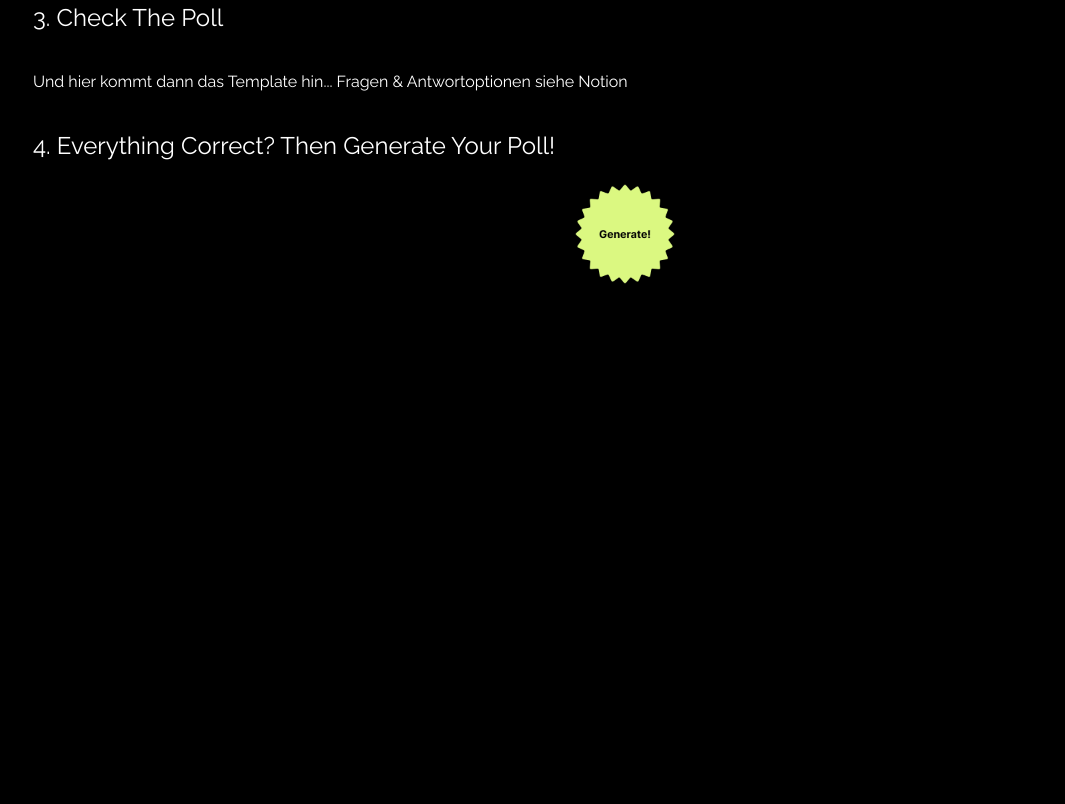
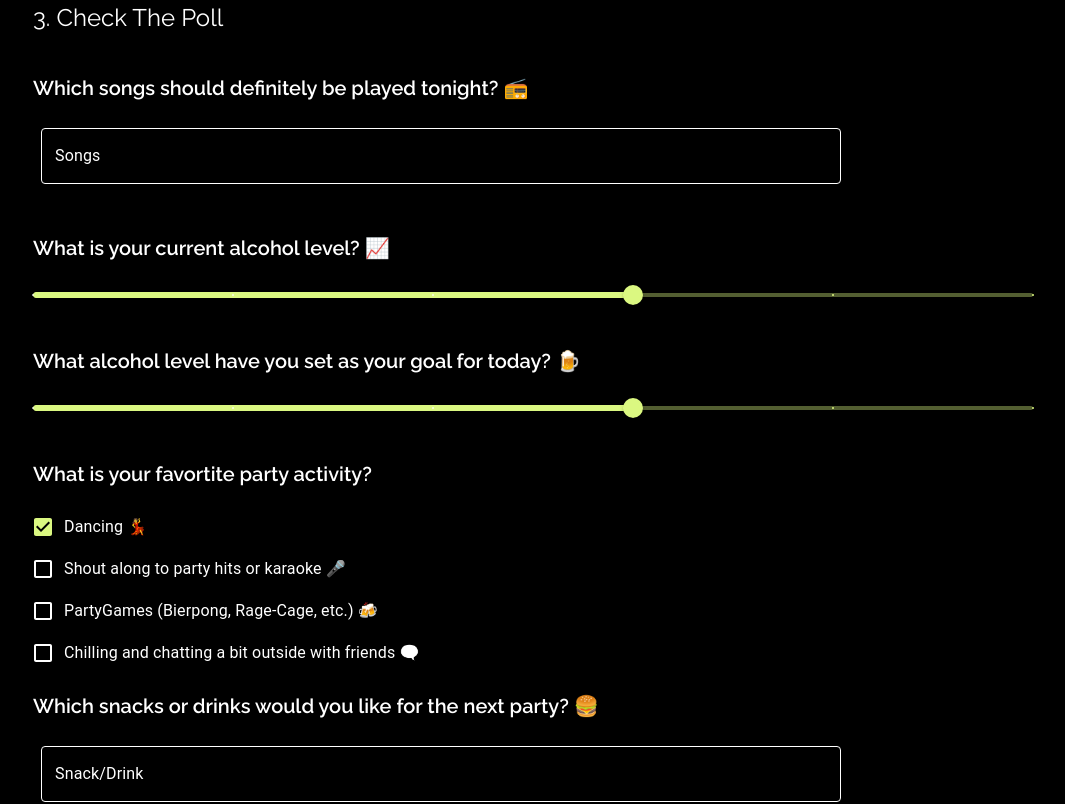
Before and after one commit to DespinaSfa/nextjs-workshop, a React (Create React App) app in the folder frontend/: page /selectTemplate/partyTemplate in a window 1280 px wide. Shown: the part 520-1324 px from the top of the page, without its empty margins (55-1120 px from the left). Before the commit the page ends 884 px from the top, so only its background shows below. Built offline with nearby package versions, Linux system fonts and the light colour scheme.

Commit message:
Added: PartyTemplate, RoomTemplate & small fixes

```diff
--- a/frontend/src/Components/RangeSelector.tsx
+++ b/frontend/src/Components/RangeSelector.tsx
@@ -9,7 +9,7 @@ interface SliderProps {
 }
 
 const SliderComponent: React.FC<SliderProps> = ({ min, max, step, onChange }) => {
-  const defaultValue = (max - min) / 2 + min;
+  const defaultValue = Math.ceil((max - min) / 2 + min);
 
   const handleSliderChange = (event: Event, value: number | number[]) => {
     if (!Array.isArray(value)) {
--- a/frontend/src/pages/PartyTemplate.tsx
+++ b/frontend/src/pages/PartyTemplate.tsx
@@ -1,20 +1,33 @@
 import GenerateButton from "../Components/GenerateButton/GenerateButton";
+import InputField from "../Components/InputField";
+import MultipleChoiceSelector from "../Components/MultipleChoiceSelector";
 import PageHeader from "../Components/PageHeader/PageHeader";
 import PollHeader from "../Components/PollHeader/PollHeader";
+import RangeSelector from "../Components/RangeSelector";
 import c from './Page_styles.module.scss';
 
 const PartyTemplate = () => {
     return (
         <>
-            <PageHeader heading="Create Party Pool" link="/selectTemplate"/>
+            <PageHeader heading="Create Party Poll" link="/selectTemplate" />
             <div className={c.template}>
-                <PollHeader></PollHeader>
-                <p> Und  hier kommt dann das Template hin... Fragen & Antwortoptionen siehe Notion</p>
+            <PollHeader />
+                <p className={c.question}>Which songs should definitely be played tonight? 📻</p>
+                <InputField label={"Songs"} placeholder={"I would like to listen to..."} onChange={function (value: string): void { }} />
+                <p className={c.question}>What is your current alcohol level? 📈</p>
+                <RangeSelector min={0} max={5} step={1} onChange={function (value: number): void { }} /> <br />
+                <p className={c.question}>What alcohol level have you set as your goal for today? 🍺</p>
+                <RangeSelector min={0} max={5} step={1} onChange={function (value: number): void { }} /><br />
+                <p className={c.question}>What is your favortite party activity?</p>
+                <MultipleChoiceSelector options={['Dancing 💃', 'Shout along to party hits or karaoke 🎤',
+                'PartyGames (Bierpong, Rage-Cage, etc.) 🍻 ', 'Chilling and chatting a bit outside with friends 🗨️']} onChange={function (option: string): void { }} />
+                <p className={c.question}>Which snacks or drinks would you like for the next party? 🍔</p>
+                <InputField label={"Snack/Drink"} placeholder={"I would like to eat/drink..."} onChange={function (value: string): void { }} />
                 <p className={c.heading}>
                     4. Everything Correct? Then Generate Your Poll!
                 </p>
                 <div className={c.generateButton}>
-                    <GenerateButton label={""} onClick={function (): void {} } />
+                    <GenerateButton label={""} onClick={function (): void { } } />
                 </div>
             </div>
         </>
--- a/frontend/src/pages/RoomTemplate.tsx
+++ b/frontend/src/pages/RoomTemplate.tsx
@@ -1,15 +1,26 @@
 import GenerateButton from "../Components/GenerateButton/GenerateButton";
+import InputField from "../Components/InputField";
+import MultipleChoiceSelector from "../Components/MultipleChoiceSelector";
 import PageHeader from "../Components/PageHeader/PageHeader";
 import PollHeader from "../Components/PollHeader/PollHeader";
+import RangeSelector from "../Components/RangeSelector";
 import c from './Page_styles.module.scss';
 
 const RoomTemplate = () => {
     return (
         <>
-            <PageHeader heading="Create Room Pool" link="/selectTemplate"/>
+            <PageHeader heading="Create Room Poll" link="/selectTemplate"/>
             <div className={c.template}>
-                <PollHeader></PollHeader>
-                <p> Und  hier kommt dann das Template hin... Fragen & Antwortoptionen siehe Notion</p>
+            <p className={c.question}>How do you like the space overall?</p>
+                <RangeSelector min={0} max={10} step={1} onChange={function (value: number): void { }} />
+                <p className={c.question}>What would you change about the space if you could?</p>
+                <InputField label={"Changes"} placeholder={"I would change..."} onChange={function (value: string): void { }} />
+                <p className={c.question}>How do you like the furnishings and decorations of the room?</p>
+                <RangeSelector min={0} max={10} step={1} onChange={function (value: number): void { }} />
+                <p className={c.question}>How would you describe the room?</p>
+                <MultipleChoiceSelector options={['Stylish', 'Cozy', 'Sterile', 'Spacious', 'Overwhelming', 'Ugly']} onChange={function (option: string): void { }} />
+                <p className={c.question}>What piece of furniture is missing in the room?</p>
+                <InputField label={"Furniture"} placeholder={"I would like to have..."} onChange={function (value: string): void { }} />
                 <p className={c.heading}>
                     4. Everything Correct? Then Generate Your Poll!
                 </p>
--- a/frontend/src/pages/WeddingTemplate.tsx
+++ b/frontend/src/pages/WeddingTemplate.tsx
@@ -9,7 +9,7 @@ import c from './Page_styles.module.scss';
 const WeddingTemplate = () => {
     return (
         <>
-            <PageHeader heading="Create Wedding Pool" link="/selectTemplate"/>
+            <PageHeader heading="Create Wedding Poll" link="/selectTemplate"/>
             <div className={c.template}>
                 <PollHeader />
                 <p className={c.question}>Who did you invite to the wedding?</p>
```
